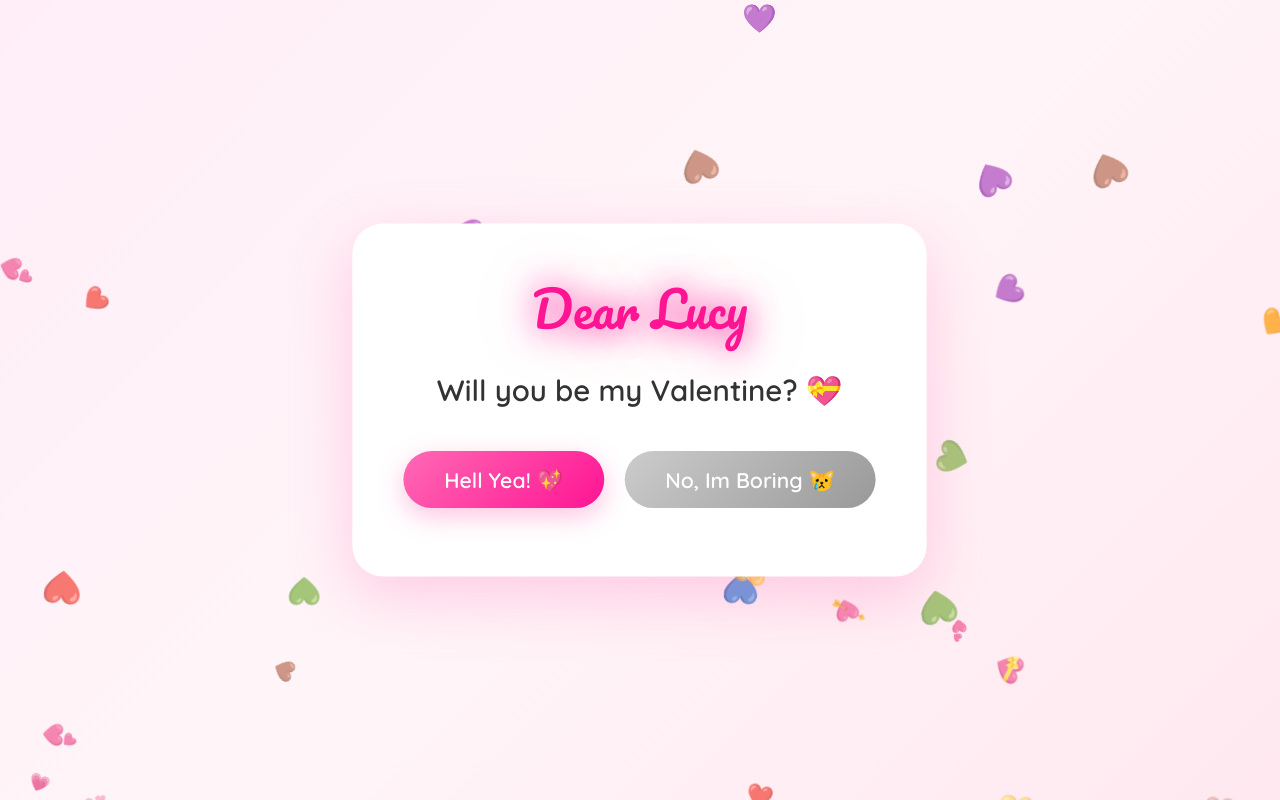
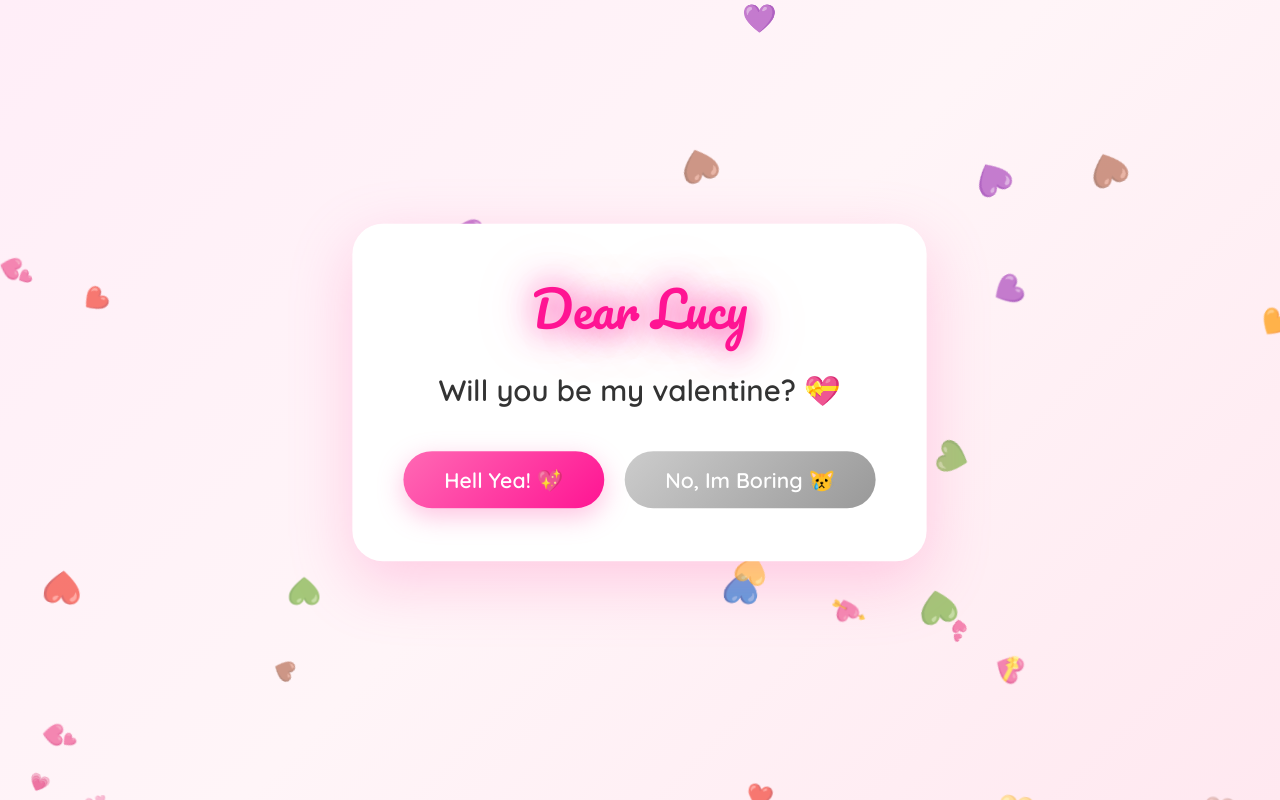
Before and after one commit to bdotalot/valentines, a plain HTML site: page index.html in a window 1280 px wide. Drawn offline with Linux system fonts and the light colour scheme.

Commit message:
Correct capitalization in Valentine question & change escapecount text location

```diff
--- a/index.html
+++ b/index.html
@@ -238,7 +238,7 @@
     <div class="container">
         <div class="card">
             <div class="name" id="name">Dear Lucy</div>
-            <div class="question" id="question">Will you be my Valentine? 💝</div>
+            <div class="question" id="question">Will you be my valentine? 💝</div>
 
             <div class="buttons" id="buttons">
                 <button class="btn btn-yes" onclick="sayYes()">Hell Yea! 💖</button>
@@ -252,9 +252,8 @@
                     I love you, you're the best! 💖
                 </div>
             </div>
-
-            <div class="escape-count" id="escapeCount"></div>
         </div>
+        <div class="escape-count" id="escapeCount"></div>
     </div>
 
     <script>
```
